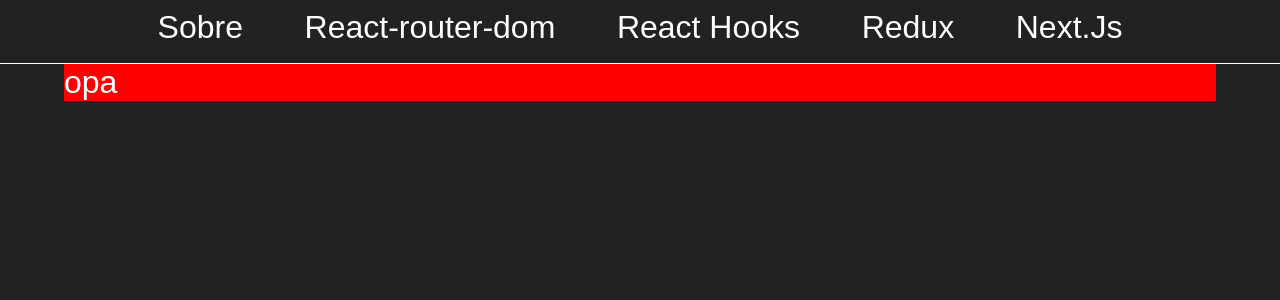
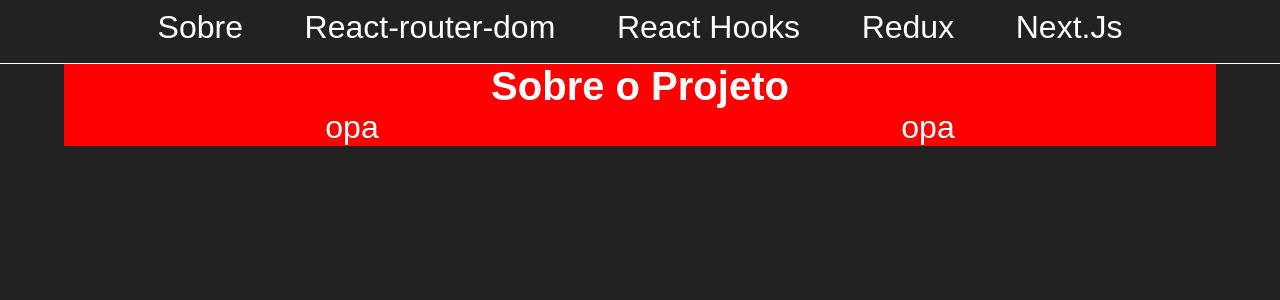
Before and after one commit to BielBatemarque/portifolio-react, a React (Create React App) app: page / in a window 1280 px wide. Shown: the top 300 px of the page. Built offline with nearby package versions, Linux system fonts and the light colour scheme.

Commit message:
componente titulo

```diff
--- a/public/index.html
+++ b/public/index.html
@@ -10,34 +10,14 @@
       content="Web site created using create-react-app"
     />
     <link rel="apple-touch-icon" href="%PUBLIC_URL%/logo192.png" />
-    <!--
-      manifest.json provides metadata used when your web app is installed on a
-      user's mobile device or desktop. See https://developers.google.com/web/fundamentals/web-app-manifest/
-    -->
+
     <link rel="manifest" href="%PUBLIC_URL%/manifest.json" />
-    <!--
-      Notice the use of %PUBLIC_URL% in the tags above.
-      It will be replaced with the URL of the `public` folder during the build.
-      Only files inside the `public` folder can be referenced from the HTML.
 
-      Unlike "/favicon.ico" or "favicon.ico", "%PUBLIC_URL%/favicon.ico" will
-      work correctly both with client-side routing and a non-root public URL.
-      Learn how to configure a non-root public URL by running `npm run build`.
-    -->
-    <title>React App</title>
+    <title>React Skills</title>
   </head>
   <body>
     <noscript>You need to enable JavaScript to run this app.</noscript>
     <div id="root"></div>
-    <!--
-      This HTML file is a template.
-      If you open it directly in the browser, you will see an empty page.
 
-      You can add webfonts, meta tags, or analytics to this file.
-      The build step will place the bundled scripts into the <body> tag.
-
-      To begin the development, run `npm start` or `yarn start`.
-      To create a production bundle, use `npm run build` or `yarn build`.
-    -->
   </body>
 </html>
--- a/src/App.js
+++ b/src/App.js
@@ -1,13 +1,12 @@
 import { Container } from './components/Container';
 import { Menu } from './components/Menu/index';
+import { Sobre } from './components/Sobre';
 
 function App() {
   return (
     <div className="App">
       <Menu />
-      <Container>
-        opa
-      </Container>
+      <Sobre />
     </div>
   );
 }
--- /dev/null
+++ b/src/components/Sobre/index.jsx
@@ -0,0 +1,15 @@
+import { Section } from "./styles";
+import { Container } from '../Container/index';
+import { Title } from "../Title";
+
+export const Sobre = () => {
+    return(
+        <Container>
+            <Title>Sobre o Projeto</Title>
+            <Section>
+                <p>opa</p>
+                <p>opa</p>
+            </Section>
+        </Container>
+    );
+}
--- /dev/null
+++ b/src/components/Sobre/styles.js
@@ -0,0 +1,6 @@
+import styled from 'styled-components';
+
+export const Section = styled.div`
+    display: flex;
+    justify-content: space-around;
+`;
--- /dev/null
+++ b/src/components/Title/index.jsx
@@ -0,0 +1,7 @@
+import { H1 } from "./styles";
+
+export const Title = ({ children }) => {
+    return(
+        <H1>{children}</H1>
+    );
+}
--- /dev/null
+++ b/src/components/Title/styles.js
@@ -0,0 +1,6 @@
+import styled from 'styled-components';
+
+export const H1 = styled.h1`
+    text-align: center;
+    font-size: 2.5rem;
+`;
```
